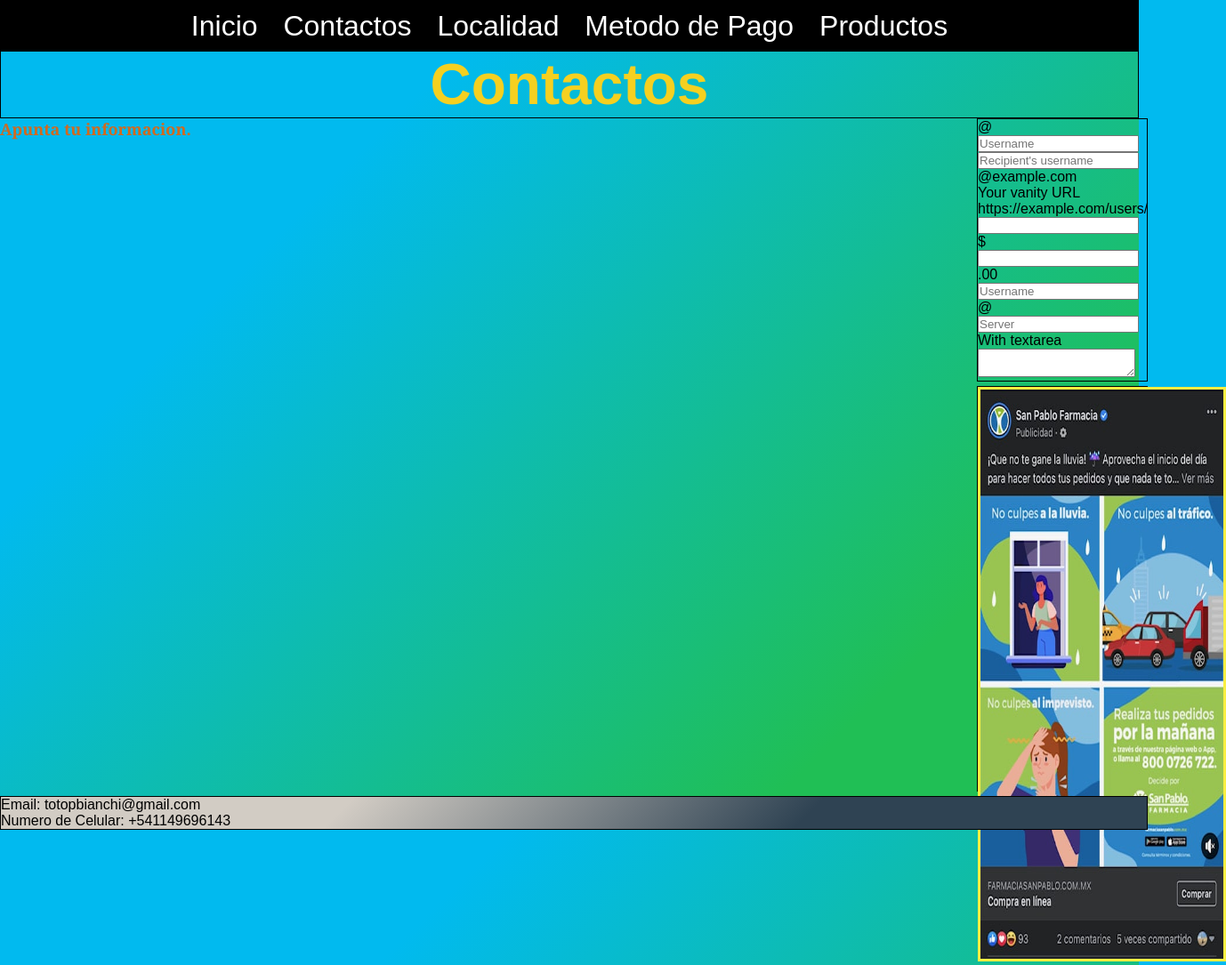
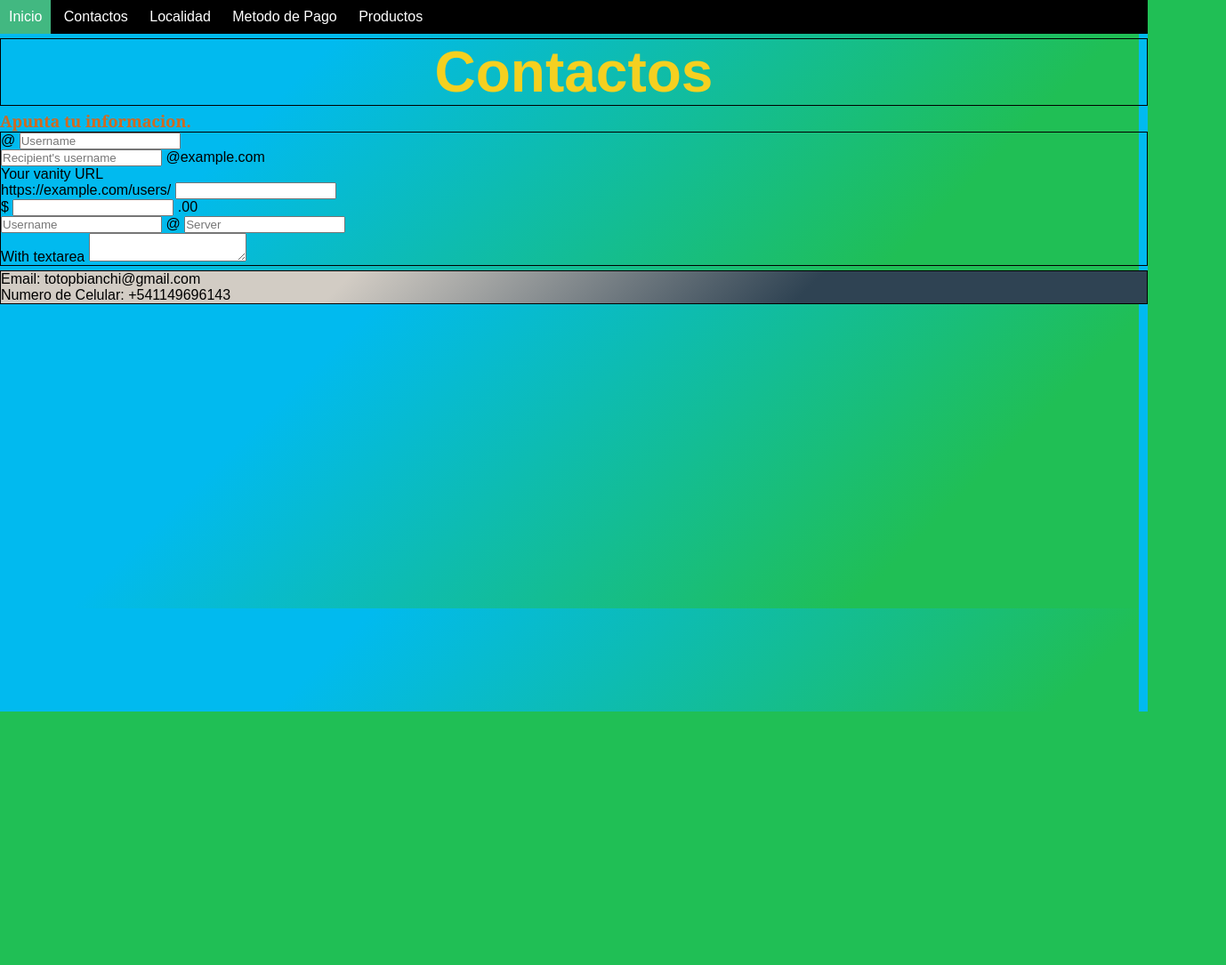
Before and after one commit to totobian09/Proyecto-Final-Tomas-Bianchi, a plain HTML site: page paginas/contactos.html in a window 1280 px wide. Shown: the whole page at 89% size, 1378 px wide, since content can reach past the window. After the commit the page ends 800 px from the top, so only its background shows below. Drawn offline with Linux system fonts and the light colour scheme.

Commit message:
Proyecto Final 0.7

```diff
--- a/estilos/gridsPrueba.css
+++ b/estilos/gridsPrueba.css
@@ -342,49 +342,80 @@ animation-iteration-count: 1;}
 
 
 /* Contactos */
-div#grilla-contactos{
-    width: 100%;
-    height: 100vh;}
 
-#grilla-contactos{
+#grid-contactos {
+
     display: grid;
     grid-template-areas:
-    "cabeza cabeza"
-    "formulario publicidad"
-    "formulario publicidad"
+    "menucito menucito"
+   "cabeza cabeza"
+   "forms forms"
     "pie-contactos pie-contactos";
     grid-template-rows: 1fr 2fr;
     grid-template-columns: 85% 15%;
     grid-column-gap: 10px;
-    grid-row-gap: 5px;
-}
+    grid-row-gap: 5px}
 
 .lamina{
     border: 1px solid black;
     width: auto;}
 
+#formulario-contactos{
+    grid-area: forms;
+    width: 100%;
+    height: 60%;
+}
 
-header#cabeza-contactos {
+.menu-contactos{
+    grid-area: menucito;
+}
+
+#cabeza-contactos {
     grid-area: cabeza;
 }
 
-section#formularios { grid-area: formulario;
+#formularios {
+    grid-area: formulario;
 
 }
 
-aside#publicidad2 {
-    grid-area: publicidad;
-}
 
-
-footer#pie-contactos {
+#pie-contactos {
     grid-area: pie-contactos;
     justify-content: flex-start;
     background-color: #2f4353;
     background-image:
     linear-gradient(315deg, #2f4353 30%, #d2ccc4 70%);
     text-align: start;
+
 }
+
+
+
+
+.menu-contactos{
+        background-color:black ;}
+
+    ul li {display: inline-block;}
+
+    ul li a {
+        color: white;
+        text-decoration: none;
+        display: block;
+        padding:10px;}
+
+    .menu ul li a:hover{
+        background-color: #42B881;}
+    .menu-contactos ul li a:hover{
+        background-color: #42B881;}
+
+
+
+
+
+
+
+
 
 /*Metodos de pago*/
 
@@ -405,6 +436,9 @@ grid-column-gap: 10px;
 grid-row-gap: 5px;
 
 }
+
+
+
 
 
 
@@ -577,6 +611,7 @@ grid-row-gap: 5px;
 
 
 
+
 /*MEDIA QUERIES*/
 
 /*MOVIL*/
--- a/paginas/contactos.html
+++ b/paginas/contactos.html
@@ -4,9 +4,10 @@
     <link rel="stylesheet" href="../estilos/gridsPrueba.css">
     <title>Bottaro Muebles Contactos</title>
 </head>
-<body>
-    <header id="cabeza-contactos" class="lamina">
-        <nav class="menu">
+<body id="grid-contactos">
+
+
+<nav class="menu-contactos">
         <ul>
             <li><a href="../index.html"> Inicio</a></li>
             <li><a href="contactos.html"> Contactos</a></li>
@@ -15,12 +16,21 @@
             <li><a href="productos.html"> Productos</a></li>
         </ul>
         </nav>
-            <h1 class="titulosPrincipales">Contactos</h1>
+
+
+
+
+
+
+    <header id="cabeza-contactos" class="lamina">
+
+            <h1 id="cabeza-contactos" class="titulosPrincipales">Contactos</h1>
 
     </header>
 
 
-<div id="grilla-contactos">
+<div id="formulario-contactos">
+
     <h2 class="titulosSecundarios">Apunta tu informacion.</h2>
         <section id="formulario" class="lamina">
         <div class="input-group mb-3">
@@ -51,20 +61,16 @@
             <input type="text" class="form-control" placeholder="Server" aria-label="Server">
           </div>
 
+
           <div class="input-group">
             <span class="input-group-text">With textarea</span>
             <textarea class="form-control" aria-label="With textarea"></textarea>
           </div>
-        </section>
-
-        <aside id="publicidad2" class="lamina">
-            <section><img class="publicidadAside" src="../imagenes/publicidad.jpg" alt="publicidad"></section>
-        </aside>
-
+          </div>
     <footer id="pie-contactos"   class="lamina">
         <p>Email: totopbianchi@gmail.com</p>
         <p>Numero de Celular: +541149696143</p>
     </footer>
-</div>
+
 </body>
 </html>
```
